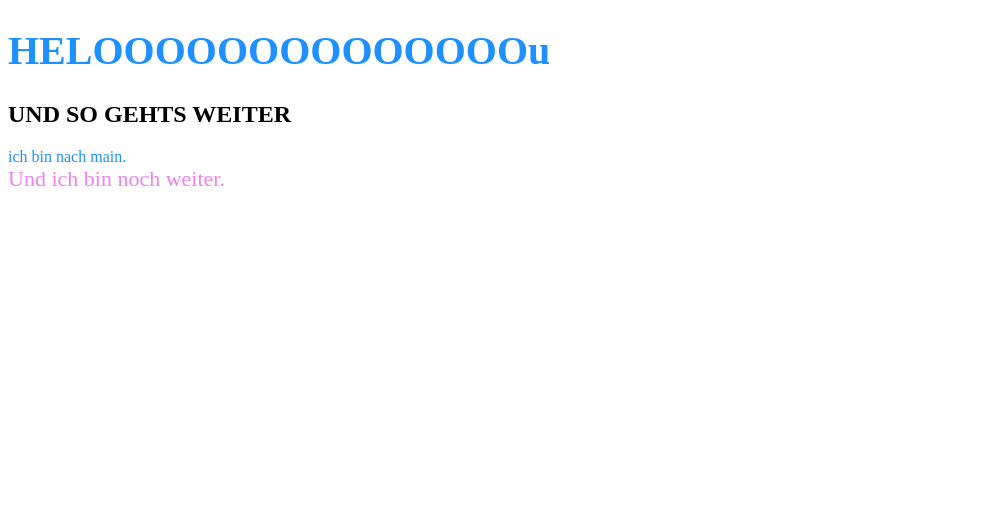
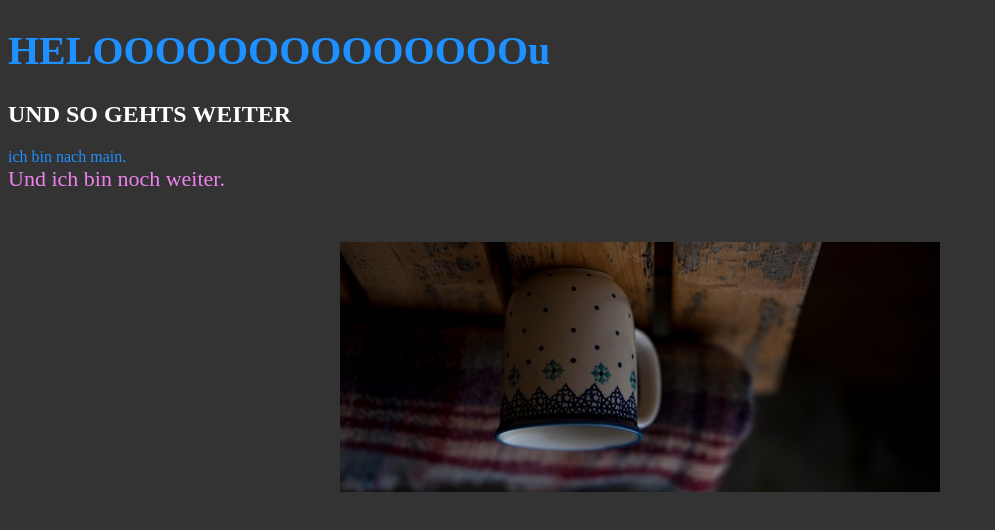
Before and after one commit to makobasuri/img-gallery, a website: page index.html in a window 1280 px wide. Shown: the whole page, without its empty margins (0-995 px from the left). Drawn offline with nearby package versions, Linux system fonts and the light colour scheme; files that its build step writes are made by us from their sources.

Commit message:
initial commit

```diff
--- a/gulpfile.js
+++ b/gulpfile.js
@@ -15,7 +15,8 @@ gulp.task('scripts', function () {
     return gulp.src('src/js/*.js')
         .pipe(concat('main.js'))
         .pipe(uglify())
-        .pipe(gulp.dest('dist/js/'));
+        .pipe(gulp.dest('dist/js/'))
+        .pipe(sync.stream());
 });
 
 gulp.task('serve', function () {
@@ -26,7 +27,8 @@ gulp.task('serve', function () {
     });
 
     gulp.watch('src/scss/*.scss', ['sass']);
-    gulp.watch("*.html").on('change', sync.reload);
+    gulp.watch('*.html').on('change', sync.reload);
+    gulp.watch('src/js/*.js', ['scripts']);
 });
 
 gulp.task('default', ['serve']);
--- a/index.html
+++ b/index.html
@@ -17,6 +17,7 @@
         </div>
     </main>
 
+    <canvas id = "myCanvas" width = "600" height = "250"></canvas>
 
     <script src="https://code.jquery.com/jquery-2.2.0.min.js"></script>
     <script type="text/javascript" src="dist/js/main.js"></script>
--- /dev/null
+++ b/src/js/canvas.js
@@ -0,0 +1,28 @@
+$(document).ready(function(e) {
+
+    function zeichne() {
+
+        var canvas = document.getElementById('myCanvas');
+
+        if(canvas.getContext) {
+
+            var ctx = canvas.getContext('2d');
+            var imgObject = new Image();
+            var centerX = canvas.width / 2;
+            var centerY = canvas.height / 2;
+
+            imgObject.onload = function() {
+                ctx.translate(centerX, centerY);
+                ctx.rotate(180 * Math.PI / 180);
+                ctx.drawImage(imgObject, -centerX, -centerY);
+            };
+
+            imgObject.src = 'src/img/photoTest.jpg';
+
+        } else {
+            alert('Kann nicht Canvas urgh!');
+        }
+    }
+
+    zeichne();
+});
--- a/src/js/test.js
+++ /dev/null
@@ -1,3 +0,0 @@
-var hallo = "hallo";
-
-console.log('test' + hallo);
--- a/src/js/test2.js
+++ b/src/js/test2.js
@@ -1,3 +1,3 @@
 var hallo2 = "hallo 2";
 
-console.log('test 2' + hallo + hallo2);
+console.log('test 2' + hallo2);
--- a/src/scss/style.scss
+++ b/src/scss/style.scss
@@ -1,5 +1,9 @@
 @import 'src/scss/variables';
 
+body {
+    background-color: #333;
+    color: #fff;
+}
 
 h1 {
     font-size: 40px;
@@ -18,3 +22,9 @@ main {
         }
     }
 }
+
+#myCanvas {
+    display: block;
+    margin: 50px auto;
+    background-color: #999;
+}
```
Also changed, not shown: README.md, dist/css/style.css, dist/js/main.js, src/img/photoTest.jpg (added).
